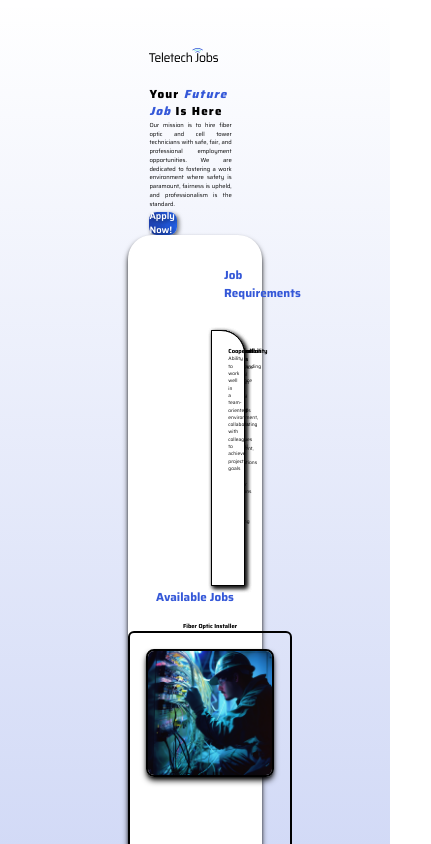
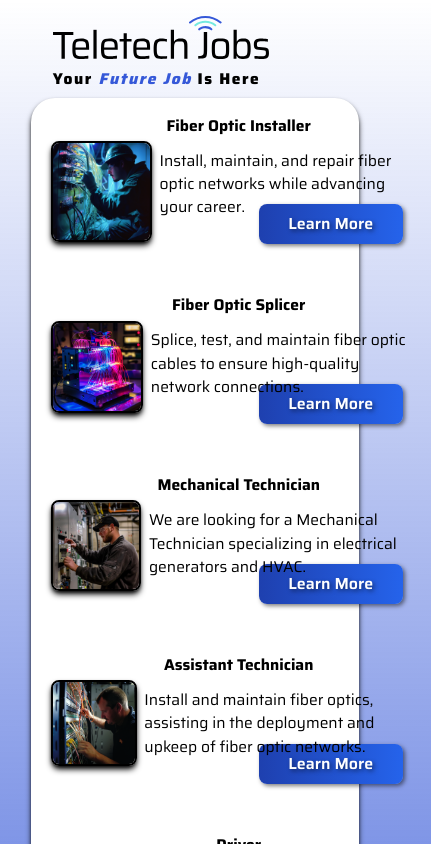
Before and after one commit to magnusquest/teletechjobs, a Next.js app: page / in a window 390 px wide. Shown: the top 844 px of the page, 431 px wide, since content can reach past the window. Built offline with nearby package versions, Linux system fonts and the light colour scheme.

Commit message:
mobile responsive wip

```diff
--- a/src/app/globals.css
+++ b/src/app/globals.css
@@ -82,7 +82,7 @@ p {
 }
 
 #job {
-  @apply h-[30rem];
+  @apply h-[36vw];
 }
 
 li {
@@ -94,3 +94,18 @@ li {
   box-shadow: 2px 2px 4px rgba(0, 0, 0, 0.5);
   @apply p-[1rem] h-[16rem];
 }
+
+@media (max-width: 1024px) {
+  h1 {
+    font-size: 4vw;
+  }
+  #jobs{
+    font-size: 5vw;
+  }
+  h3{
+    font-size: 4vw;
+  }
+  p{
+    font-size: 4vw;
+  }
+}
--- a/src/app/page.tsx
+++ b/src/app/page.tsx
@@ -6,9 +6,9 @@ import Footer from "@/components/Footer";
 
 export default function Home() {
   return (
-    <main className="flex min-h-screen flex-col items-center justify-between px-32">
+    <main className="flex min-h-screen flex-col items-center justify-between px-[8vw]">
       <Hero />
-      <div className="w-full items-center justify-center align-middle bg-white rounded-3xl py-8 shadow-black shadow-md">
+      <div className="w-full items-center justify-center align-middle bg-white rounded-3xl py-[4vw] shadow-black shadow-md">
         <Requirements />
         <JobApps />
       </div>
--- a/src/components/Hero.tsx
+++ b/src/components/Hero.tsx
@@ -18,9 +18,9 @@ const Hero = () => {
 
   return (
     <>
-      <div className="flex h-auto px-[2vw] pt-12 w-11/12">
-        <div className="px-2 w-11/12 h-auto">
-          <div className="w-5/6 h-auto pb-6">
+      <div className="flex justify-between h-5/6 w-11/12">
+        <div className="px-2 w-11/12 h-auto pt-[4vw] pb-2">
+          <div className="w-5/6 h-auto pb-[2vw]">
             <Image
               src="/logo_blue.svg"
               alt="Blue Logo"
@@ -29,12 +29,12 @@ const Hero = () => {
               layout="responsive"
             />
           </div>
-          <div className="w-full">
+          <div className="w-auto">
             <h1>
               Your <em style={{ color: "var(--dark-blue)" }}>Future Job</em> Is
               Here
             </h1>
-            <p id="desc" className="">
+            <p id="desc" className="hidden lg:block">
               Our mission is to hire fiber optic and cell tower technicians with
               safe, fair, and professional employment opportunities. We are
               dedicated to fostering a work environment where safety is
@@ -42,7 +42,7 @@ const Hero = () => {
               standard.
             </p>
           </div>
-          <div className="h-auto w-1/3 md:w-full ">
+          <div className="h-auto w-1/3 hidden lg:block">
             <Button onClick={handleShowModal} />
           </div>
           {showModal && (
@@ -64,7 +64,7 @@ const Hero = () => {
             </div>
           )}
         </div>
-        <div className="w-[32vw] hidden lg:block">
+        <div className="w-[36vw] hidden lg:block">
           <Image
             src="/worker.png"
             alt="Worker in Blue"
--- a/src/components/Job.tsx
+++ b/src/components/Job.tsx
@@ -17,28 +17,25 @@ const Job: React.FC<JobProps> = ({
   handleLinkClick,
 }) => {
   return (
-    <Link
-      className="rounded-lg w-auto h-156 text-center"
-      href="#jobs"
-      onClick={() => handleLinkClick(jobTitle)}
-    >
+    <Link href="#jobs" onClick={() => handleLinkClick(jobTitle)}>
       <h3>{jobTitle}</h3>
-      <div
-        id="job"
-        className="flex flex-col justify-between p-4 border-2 border-black rounded-md"
-      >
-        <Image
-          src={imgURL}
-          alt={imgAlt}
-          width={300}
-          height={200}
-          className="rounded-lg border-2 border-black shadow-md shadow-black mx-auto" // Modified border thickness to 2
-        />
-        <p className="m-2">{jobDescription}</p>
-        <div className="relative bottom-0 grid col-span-3">
+      <div id="job" className="flex lg:flex-col p-[1vw]">
+        <div className="w-52 lg:h-auto lg:w-auto">
+          <Image
+            src={imgURL}
+            alt={imgAlt}
+            width={200}
+            height={200}
+            className="rounded-lg border-2 border-black shadow-md shadow-black mx-auto"
+            layout="responsive"
+          />
+        </div>
+        <p className="min-h-20 h-42 m-2 hidden lg:block">{jobDescription}</p>
+        <div>
+          <p className="h-12 m-[2vw] lg:hidden">{jobDescription}</p>
           <div
             id="button"
-            className="ml-auto col-end-4 rounded-lg w-32 p-2 text-center bg-gradient-to-r from-blue-800 to-blue-600 text-white font-semibold hover:from-blue-900 hover:to-blue-700 transition-colors"
+            className="ml-auto mr-6 rounded-lg w-36 p-2 text-center bg-gradient-to-r from-blue-800 to-blue-600 text-white font-semibold hover:from-blue-900 hover:to-blue-700 transition-colors"
           >
             Learn More
           </div>
--- a/src/components/JobApps.tsx
+++ b/src/components/JobApps.tsx
@@ -22,11 +22,11 @@ const JobApps = () => {
   };
 
   return (
-    <div>
-      <h2 id="jobs" className="text-center">
+    <div className="mx-[4vw]">
+      <h2 id="jobs" className="text-center hidden lg:block">
         Available Jobs
       </h2>
-      <div className="mx-auto grid text-center lg:mb-0 lg:w-full lg:max-w-5xl lg:grid-cols-3 lg:text-left gap-4">
+      <div className="mx-auto grid lg:grid-cols-3 lg:text-left gap-4">
         <Job
           jobTitle="Fiber Optic Installer"
           jobDescription="Install, maintain, and repair fiber optic networks while advancing your career."
--- a/src/components/Requirements.tsx
+++ b/src/components/Requirements.tsx
@@ -4,7 +4,7 @@ import Checkmark from "@/components/Checkmark";
 const Requirements = () => {
   return (
     <>
-      <div className="rounded-full items-center h-auto px-12 mx-8">
+      <div className="rounded-full items-center h-auto px-12 mx-8 hidden lg:block">
         <h2>Job Requirements</h2>
         <div className="flex w-auto h-auto pt-2">
           <ul className="grid grid-cols-4">
```
